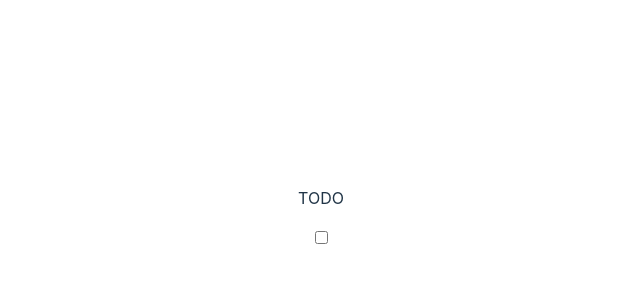
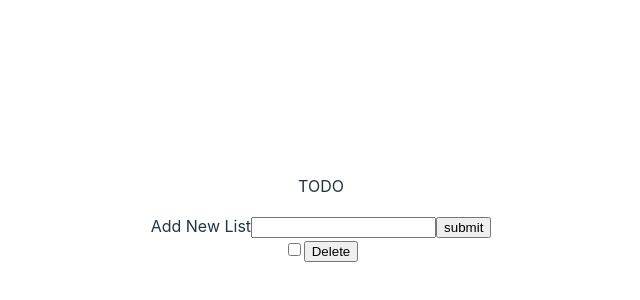
Before and after one commit to WAHJADAI/TODO, a React (Vite) app: page / in a window 1280 px wide. Shown: the part 190-490 px from the top of the page, without its empty margins (319-959 px from the left). Built offline with nearby package versions, Linux system fonts and the light colour scheme.

Commit message:
add button create todo ,input text new todo and button delete

```diff
--- a/src/App.tsx
+++ b/src/App.tsx
@@ -9,8 +9,12 @@ function App() {
   return (
     <>
       <p>TODO</p>
+      <label htmlFor="NewList">Add New List</label>
+      <input type="text" name="NewText" id="NewText" />
+      <input type="submit" value="submit" />
       <form>
         <input type="checkbox" name="List1" id="List1" />
+        <input type="button" value="Delete" />
       </form>
     </>
   )
```
